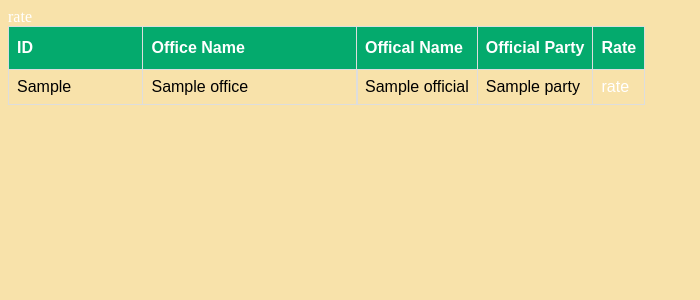
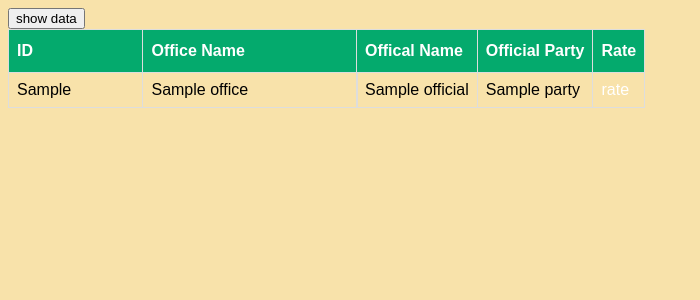
Before and after one commit to LongVu80/Python_Django_Final_Project, a Django app: template rateApp/templates/rate.html in a window 1280 px wide. Shown: the top 300 px of the page, without its empty margins (0-700 px from the left). Run offline with Django 3.2, Linux system fonts and the light colour scheme; the template is opened without the code that fills it: most values are stand-ins (such as "Sample title", 1, 10 or a date in 2020).

Commit message:
7th commit, add button

```diff
--- a/rateApp/templates/rate.html
+++ b/rateApp/templates/rate.html
@@ -9,7 +9,7 @@
     <link rel='stylesheet' href="{% static 'css/styles.css' %}">
 </head>
 <body>
-    <a href="/rate/">rate</a>
+    <a href="/rate/"><button>show data</button></a>
     <div class="container">
         <table id="customers" class="office">
             <thead>
```
